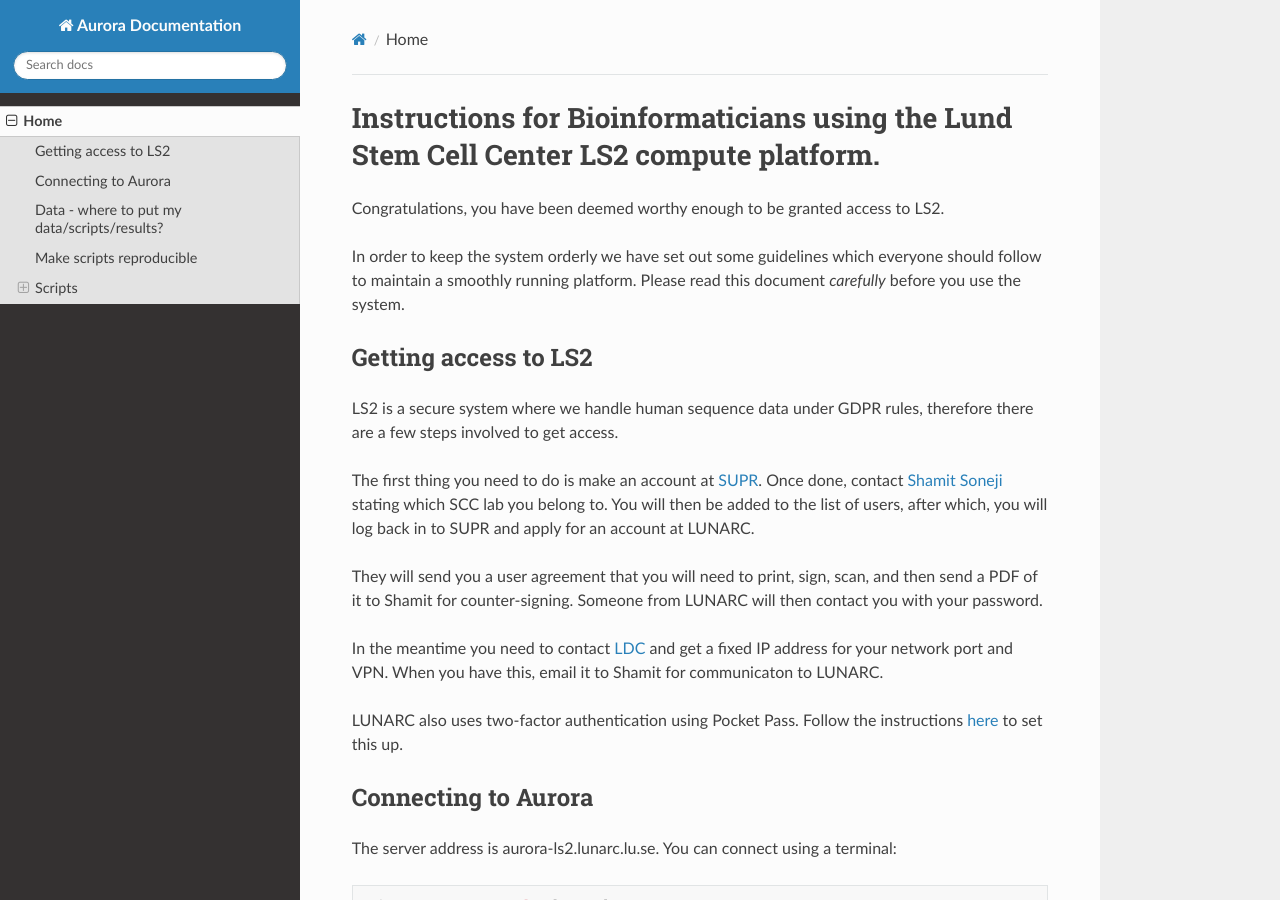
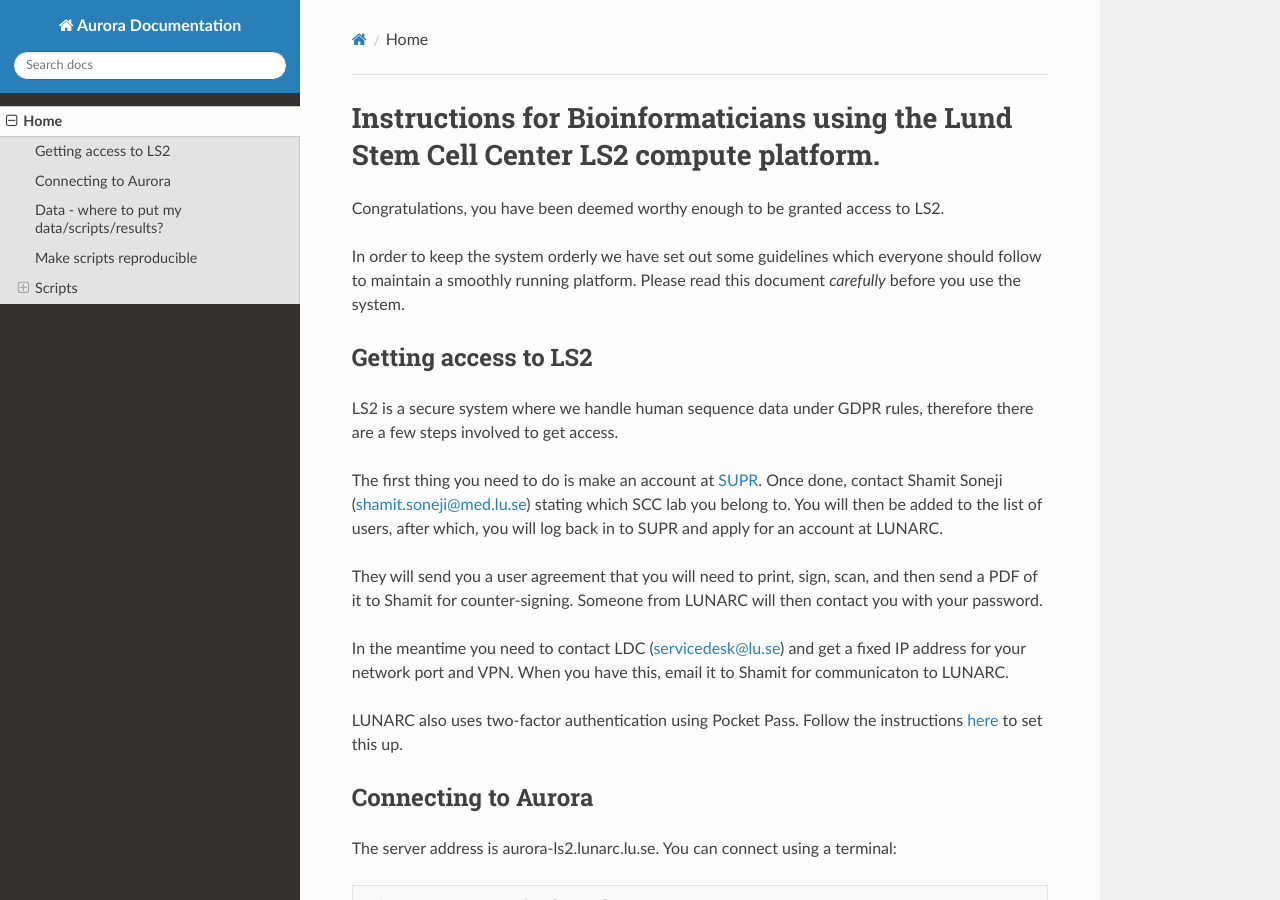
Before and after one commit to stela2502/aurora_docu, an MkDocs documentation site: the page built from docs/index.md, in a window 1280 px wide and 900 px high. Built offline with MkDocs 1.6.1, drawn with Linux system fonts in a browser that asks for light colours; nearby versions of some CDN libraries.

Commit message:
E-mails did produce wrong links. Fixed.

```diff
--- a/docs/index.md
+++ b/docs/index.md
@@ -8,11 +8,11 @@ In order to keep the system orderly we have set out some guidelines which everyo
 
 LS2 is a secure system where we handle human sequence data under GDPR rules, therefore there are a few steps involved to get access.
 
-The first thing you need to do is make an account at [SUPR](https://supr.snic.se/). Once done, contact [Shamit Soneji](shamit.soneji@med.lu.se) stating which SCC lab you belong to. You will then be added to the list of users, after which, you will log back in to SUPR and apply for an account at LUNARC.
+The first thing you need to do is make an account at [SUPR](https://supr.snic.se/). Once done, contact Shamit Soneji (<shamit.soneji@med.lu.se>) stating which SCC lab you belong to. You will then be added to the list of users, after which, you will log back in to SUPR and apply for an account at LUNARC.
 
 They will send you a user agreement that you will need to print, sign, scan, and then send a PDF of it to Shamit for counter-signing. Someone from LUNARC will then contact you with your password.
 
-In the meantime you need to contact [LDC](servicedesk@lu.se) and get a fixed IP address for your network port and VPN. When you have this, email it to Shamit for communicaton to LUNARC.
+In the meantime you need to contact LDC (<servicedesk@lu.se>) and get a fixed IP address for your network port and VPN. When you have this, email it to Shamit for communicaton to LUNARC.
 
 LUNARC also uses two-factor authentication using Pocket Pass. Follow the instructions [here](https://lunarc-documentation.readthedocs.io/en/latest/authenticator_howto/) to set this up.
 
```
